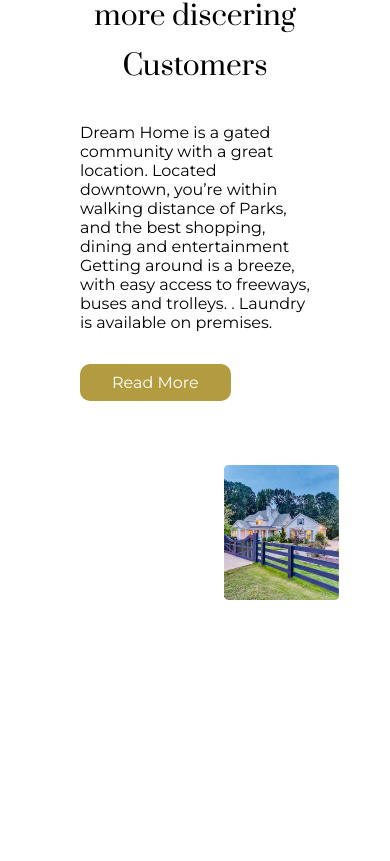
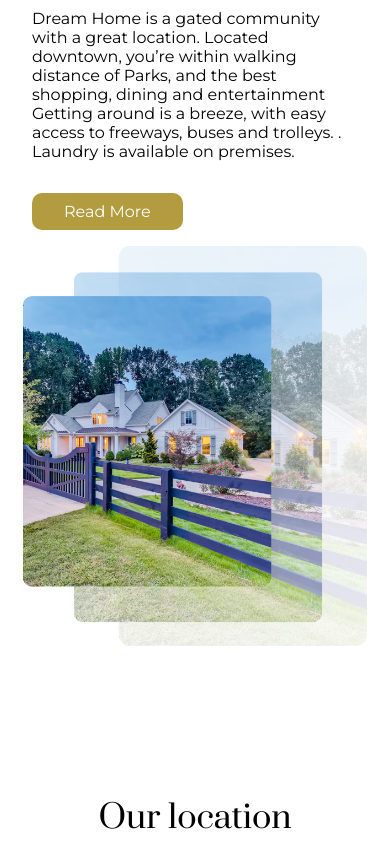
Before and after one commit to mbilalkhalidofficial/Oakland-greens, a React (Vite) app: page / in a window 390 px wide. Shown: the part 5949-6810 px from the top of the page. Built offline with nearby package versions, Linux system fonts and the light colour scheme.

Commit message:
luxury changing

```diff
--- a/src/screens/index.jsx
+++ b/src/screens/index.jsx
@@ -22,20 +22,6 @@
           </div>
           <div className="luxury__section__right">
             <div className="luxury__section__right__img">
-              <img
-                className="luxury__section__right__image"
-                src={luxury}
-                alt=""
-              />
-            </div>
-            <div className="luxury__section__right__imgs">
-              <img
-                className="luxury__section__right__image"
-                src={luxury}
-                alt=""
-              />
-            </div>
-            <div className="luxury__section__right__imgss">
               <img
                 className="luxury__section__right__image"
                 src={luxury}
--- a/src/styles/global.scss
+++ b/src/styles/global.scss
@@ -493,7 +493,7 @@
   display: flex;
   justify-content: space-evenly;
   width: 100%;
-  margin-top: 28em;
+  margin-top: 15em;
   padding-left: 8em;
   margin-bottom: 3em;
 }
@@ -511,6 +511,14 @@
 .luxury__section__left {
   width: 50%;
 }
+.luxury__section__right__image {
+  height: 450px;
+}
+.luxury__section__right {
+  justify-content: center;
+  align-items: center;
+  display: flex;
+}
 
 .luxury__section__left__heading span {
   color: #b29c3f;
@@ -525,55 +533,16 @@
   font-family: "Montserrat", sans-serif;
   width: fit-content;
 }
-.luxury__section__right {
-  width: 50%;
-  position: relative;
+.luxury__section__right__img {
+  padding: 1em;
 }
-.luxury__section__right__imgs {
-  position: absolute;
-  top: 2%;
-  right: 50%;
-}
+
 // .luxury__section__right__img{
 // width: 100%;
 // height: 100%;
 
 // }
-.luxury__section__right__img img {
-  width: 45%;
-  max-height: 700px;
-  margin: 0 auto;
-  display: flex;
-  margin-top: 2.5em;
-  margin-left: 8.7em;
-  opacity: 0.46;
-}
-.luxury__section__right__imgs img {
-  width: 100%;
-  z-index: -999;
-  max-height: 280px;
-  margin: 0 auto;
-  margin-top: 4em;
-  margin-left: 3em;
-  display: flex;
-}
-.luxury__section__right__imgss {
-  width: 100%;
-  height: 100%;
-}
-.luxury__section__right__imgss img {
-  width: 44%;
-  z-index: -999;
-  height: 430px;
-  max-height: 430px;
-  margin: 0 auto;
-  top: 0;
-  margin-bottom: 2em;
-  margin-left: 12em;
-  position: absolute;
-  display: flex;
-  opacity: 0.14;
-}
+
 .Form__House {
   height: 600px;
   width: 100%;
@@ -897,8 +866,7 @@
   .luxury__section {
     width: 100%;
     flex-direction: column;
-    padding: 0em 5em;
-    margin-bottom: 33em;
+    padding: 0em 2em;
   }
   .headerback__second img {
     height: 450px;
@@ -907,10 +875,7 @@
   .luxury__section__left {
     width: 100%;
   }
-  .luxury__section__right {
-    width: 100%;
-    margin-left: 6em;
-  }
+
   .luxury__section__right__imgs img {
     max-height: 458px;
   }
@@ -1028,12 +993,7 @@
     width: 50%;
     margin: 1em;
   }
-  .luxury__section__right__img img {
-    display: none;
-  }
-  .luxury__section__right__imgss img {
-    display: none;
-  }
+
   .oakland_section {
     height: 117vh;
   }
@@ -1166,6 +1126,9 @@
   }
   .farm__house__content__heading {
     font-size: 38px;
+  }
+  .luxury__section {
+    margin-top: 24em;
   }
 }
 @media (max-width: 615px) {
@@ -1345,4 +1308,7 @@
   .about__section__firstentry__top__img img {
     height: 363px;
   }
+  .luxury__section__right__image {
+    height: 400px;
+  }
 }
```
Also changed, not shown: src/assets/luxury.png.
